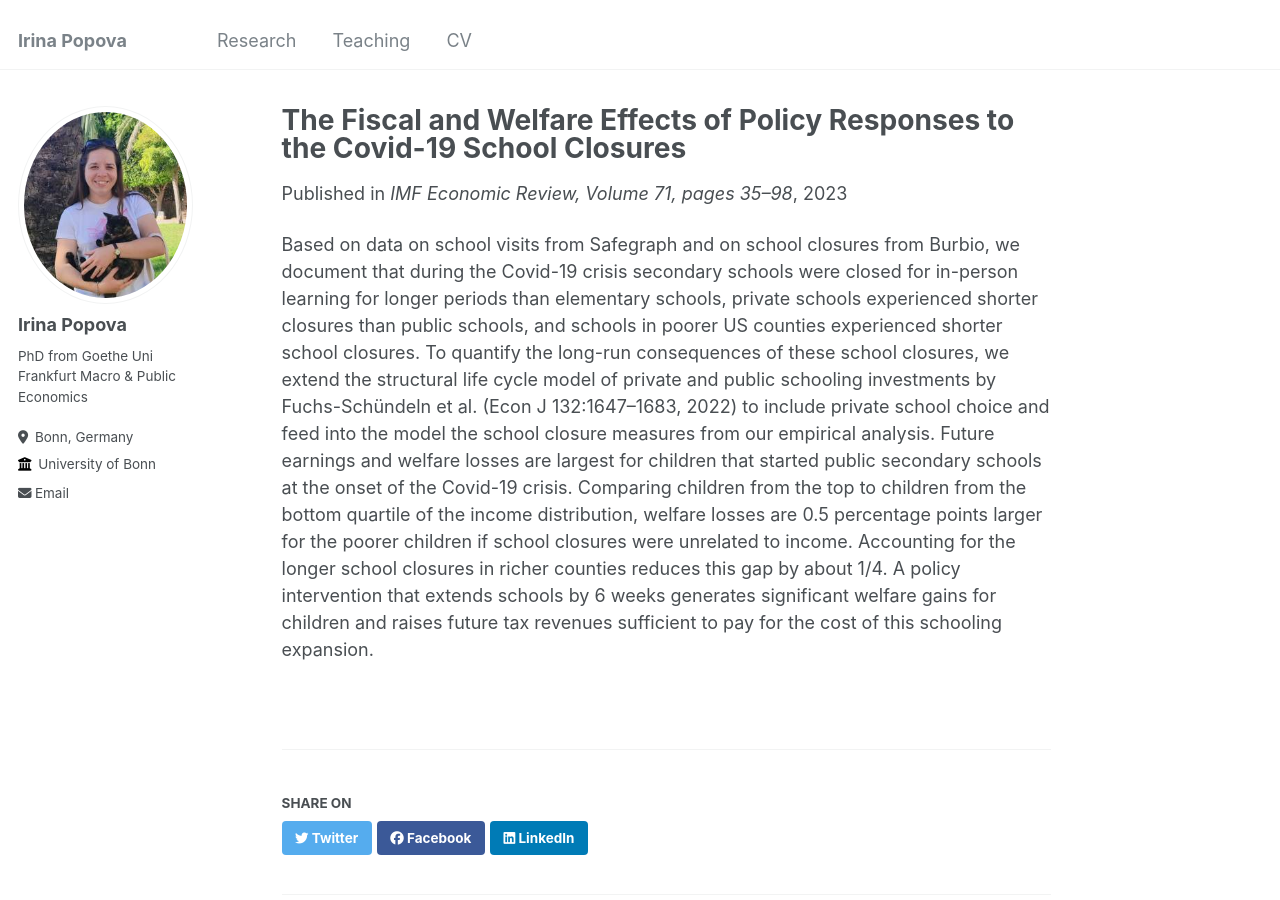
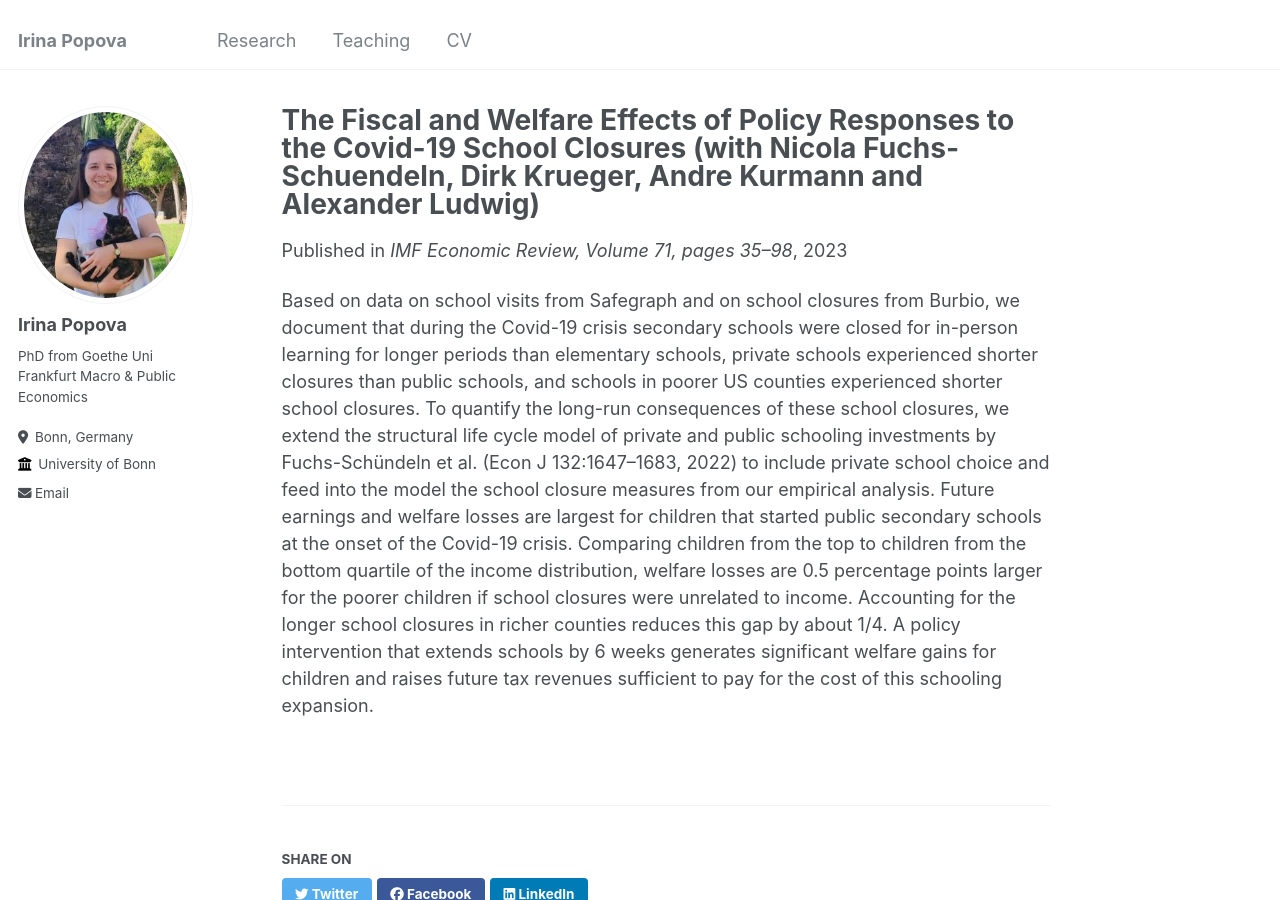
Before and after one commit to theta73/theta73.github.io, a Jekyll site: the page built from _publications/school-fiscal.md, in a window 1280 px wide and 900 px high. Built offline with Jekyll 4.4.1, drawn with Linux system fonts in a browser that asks for light colours.

Commit message:
Update school-fiscal.md

```diff
--- a/_publications/school-fiscal.md
+++ b/_publications/school-fiscal.md
@@ -1,5 +1,5 @@
 ---
-title: "The Fiscal and Welfare Effects of Policy Responses to the Covid-19 School Closures"
+title: "The Fiscal and Welfare Effects of Policy Responses to the Covid-19 School Closures (with Nicola Fuchs-Schuendeln, Dirk Krueger, Andre Kurmann and Alexander Ludwig)"
 collection: publications
 permalink: /publication/school-fiscal
 excerpt: 'Based on data on school visits from Safegraph and on school closures from Burbio, we document that during the Covid-19 crisis secondary schools were closed for in-person learning for longer periods than elementary schools, private schools experienced shorter closures than public schools, and schools in poorer US counties experienced shorter school closures. To quantify the long-run consequences of these school closures, we extend the structural life cycle model of private and public schooling investments by Fuchs-Schündeln et al. (Econ J 132:1647–1683, 2022) to include private school choice and feed into the model the school closure measures from our empirical analysis. Future earnings and welfare losses are largest for children that started public secondary schools at the onset of the Covid-19 crisis. Comparing children from the top to children from the bottom quartile of the income distribution, welfare losses are 0.5 percentage points larger for the poorer children if school closures were unrelated to income. Accounting for the longer school closures in richer counties reduces this gap by about 1/4. A policy intervention that extends schools by 6 weeks generates significant welfare gains for children and raises future tax revenues sufficient to pay for the cost of this schooling expansion.'
```
